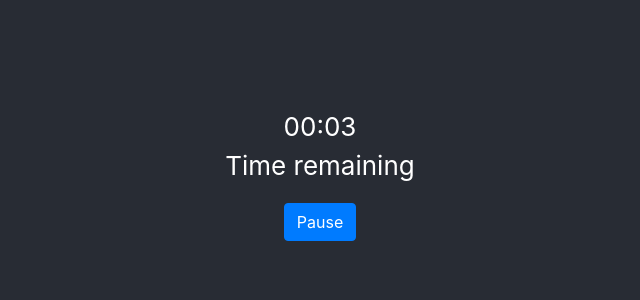
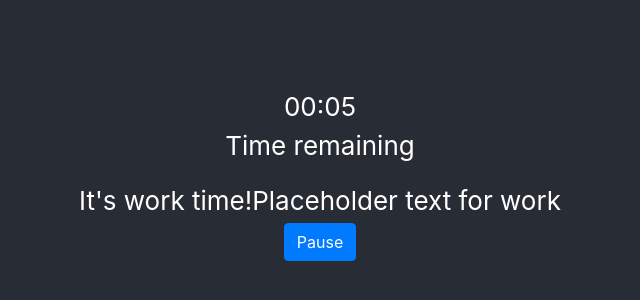
Before and after one commit to Cragzu/galaxy-brain, a React (Create React App) app in the folder react_components/: page / in a window 1280 px wide. Shown: the part 226-526 px from the top of the page, without its empty margins (320-960 px from the left). Built offline with nearby package versions, Linux system fonts and the light colour scheme.

Commit message:
created component for displaying work/rest text

```diff
--- a/react_components/src/App.css
+++ b/react_components/src/App.css
@@ -1,16 +1,5 @@
 .App {
   text-align: center;
-}
-
-.App-logo {
-  height: 40vmin;
-  pointer-events: none;
-}
-
-@media (prefers-reduced-motion: no-preference) {
-  .App-logo {
-    animation: App-logo-spin infinite 20s linear;
-  }
 }
 
 .App-header {
@@ -27,12 +16,3 @@
 .App-link {
   color: #61dafb;
 }
-
-@keyframes App-logo-spin {
-  from {
-    transform: rotate(0deg);
-  }
-  to {
-    transform: rotate(360deg);
-  }
-}
--- /dev/null
+++ b/react_components/src/components/textDisplay.js
@@ -0,0 +1,38 @@
+import React from 'react';
+import PropTypes from 'prop-types';
+
+class TextDisplay extends React.Component {
+
+    // todo: styling/css
+    displayTitle(sentences) {
+        return (this.props.isWorkTime ? sentences.workTimeTitle : sentences.restTimeTitle);
+    }
+
+    displayText(sentences) {
+        return (this.props.isWorkTime ? sentences.workTimeBody : sentences.restTimeBody);
+    }
+
+    render() {
+        const sentences = TextDisplay.sentences;
+        return (
+            <div>
+                {this.displayTitle(sentences)}
+                {this.displayText(sentences)}
+            </div>
+        );
+    }
+}
+
+TextDisplay.propTypes = {
+    isWorkTime: PropTypes.string.isRequired,
+};
+
+// todo: update placeholder text
+TextDisplay.sentences = {
+    restTimeBody: "Placeholder text for rest",
+    restTimeTitle: "It's rest time!",
+    workTimeBody: "Placeholder text for work",
+    workTimeTitle: "It's work time!",
+};
+
+export default TextDisplay;
--- a/react_components/src/components/timeHandler.js
+++ b/react_components/src/components/timeHandler.js
@@ -4,6 +4,7 @@ import Button from 'react-bootstrap/Button';
 
 // components
 import Timer from './timer';
+import TextDisplay from './textDisplay';
 
 class TimeHandler extends React.Component {
     constructor(props) {
@@ -57,6 +58,7 @@ class TimeHandler extends React.Component {
                 <Timer
                     seconds={this.state.currentTimeInSeconds}
                 />
+                <TextDisplay isWorkTime={this.state.isWorkTime}/>
                 <Button
                     variant="primary"
                     onClick={(e) => this.toggleTimerPause(e)} // e = click event
```
